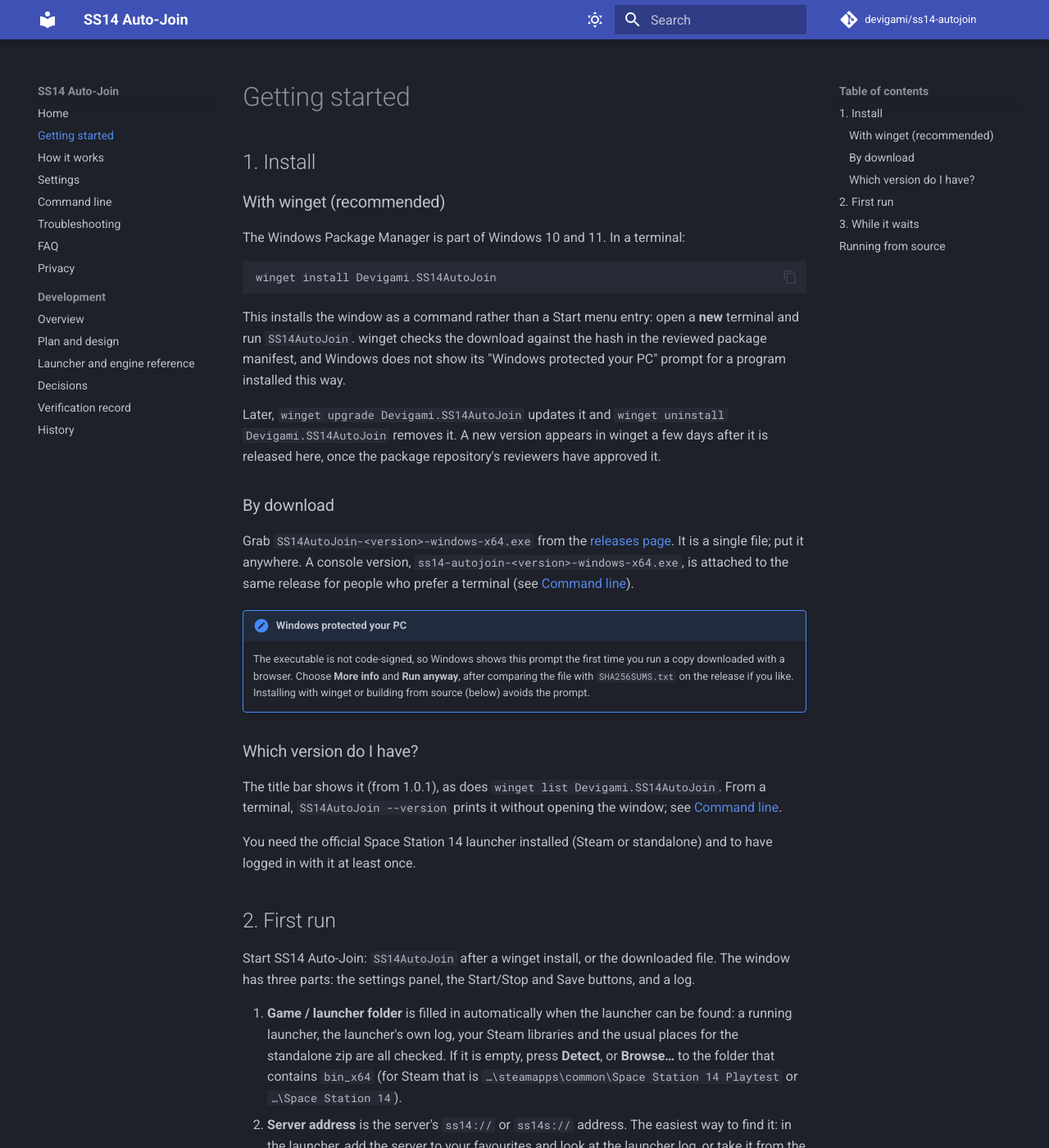
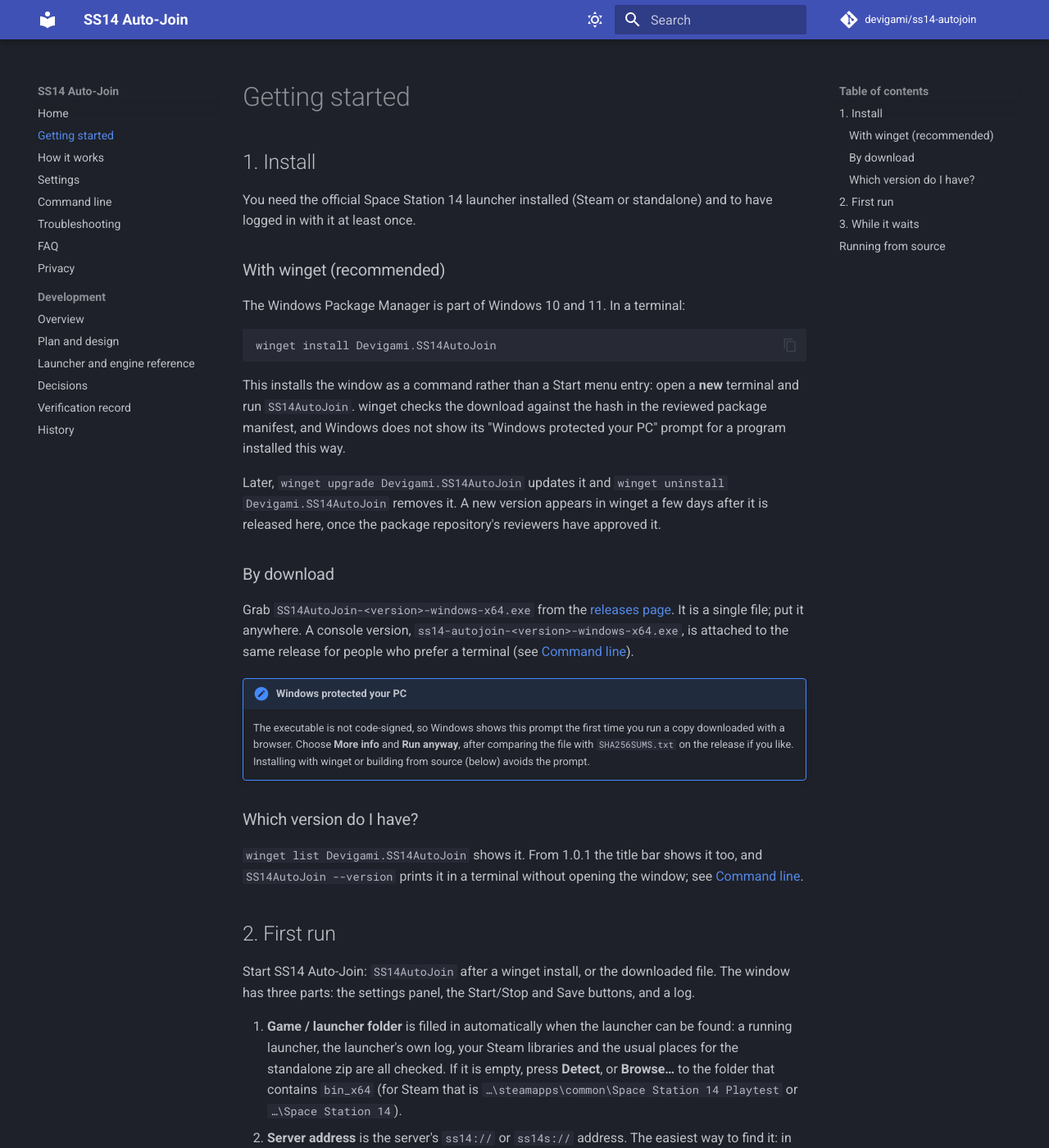
Before and after one commit to devigami/ss14-autojoin, an MkDocs documentation site: the page built from docs/getting-started.md, in a window 1280 px wide and 1400 px high. Shown: the whole window at 82% size. Built offline with MkDocs 1.6.1 and Material for MkDocs 9.7.7, drawn with Linux system fonts in a browser that asks for light colours; comment, search, counter and statistics services are not loaded.

Commit message:
Docs: put the launcher prerequisite at the top of the install section
It had ended up under "Which version do I have?". The version
paragraph now leads with the form that works for 1.0.0 as well.

Co-Authored-By: Claude Fable 5.2 <noreply@anthropic.com>
Claude-Session: https://claude.ai/code/session_01RRS4Tm3Rp91aZktQ4DVyNx

```diff
--- a/docs/getting-started.md
+++ b/docs/getting-started.md
@@ -1,6 +1,9 @@
 # Getting started
 
 ## 1. Install
+
+You need the official Space Station 14 launcher installed (Steam or standalone) and to have logged in with it
+at least once.
 
 ### With winget (recommended)
 
@@ -32,11 +35,9 @@ people who prefer a terminal (see [Command line](command-line.md)).
 
 ### Which version do I have?
 
-The title bar shows it (from 1.0.1), as does `winget list Devigami.SS14AutoJoin`. From a terminal,
-`SS14AutoJoin --version` prints it without opening the window; see [Command line](command-line.md#which-version).
-
-You need the official Space Station 14 launcher installed (Steam or standalone) and to have logged in with it
-at least once.
+`winget list Devigami.SS14AutoJoin` shows it. From 1.0.1 the title bar shows it too, and
+`SS14AutoJoin --version` prints it in a terminal without opening the window; see
+[Command line](command-line.md#which-version).
 
 ## 2. First run
 
```
